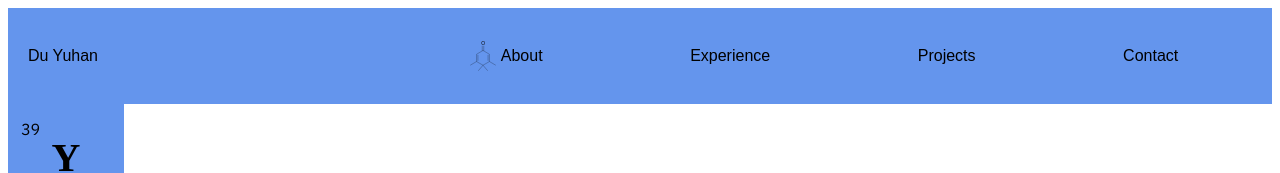
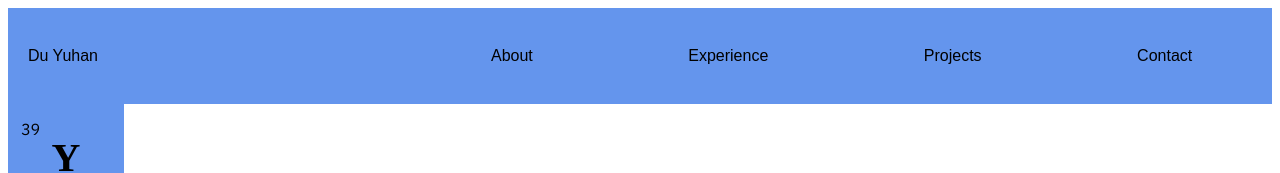
Before and after one commit to TwelvePenguins/penguin-portfolio, a React (Vite) app: page / in a window 1280 px wide. Shown: the top 173 px of the page. Built offline with nearby package versions, Linux system fonts and the light colour scheme; a web font is replaced by a local one.

Commit message:
add hover transitions

```diff
--- a/src/components/nav-bar/NavBar.jsx
+++ b/src/components/nav-bar/NavBar.jsx
@@ -7,13 +7,18 @@ export default function NavBar() {
             <p>Du Yuhan</p>
             {/* TODO: Above is a placeholder */}
             <div className={styles.menu}>
-                <div>
-                    <img src={penguinone}></img>
-                    About
+                <div className={styles.menuText}>
+                    <span>About</span>
                 </div>
-                <div>Experience</div>
-                <div>Projects</div>
-                <div>Contact</div>
+                <div className={styles.menuText}>
+                    <span>Experience</span>
+                </div>
+                <div className={styles.menuText}>
+                    <span>Projects</span>
+                </div>
+                <div className={styles.menuText}>
+                    <span>Contact</span>
+                </div>
             </div>
         </nav>
     )
--- a/src/components/nav-bar/NavBar.module.css
+++ b/src/components/nav-bar/NavBar.module.css
@@ -17,6 +17,10 @@ nav p {
     width: 70%;
 }
 
+.menu p {
+    margin: 0;
+}
+
 .menu div {
     font-family: "Elms Sans", sans-serif;
     height: 56px;
@@ -24,13 +28,44 @@ nav p {
     justify-content: center;
     display: flex;
     gap: 4px;
+    position: relative;
+    text-decoration: none;
 }
 
-.menu div:hover {
-    background-color: cadetblue;
-    transition: background-color 1s ease-out 0.25s;
+.menuText span {
+    position: relative;
 }
 
-.menu img {
+.menuText span::after {
+    content: "";
+    position: absolute;
+    left: 0;
+    bottom: 0;
+    width: 100%;
+    height: 2px;
+    background: black;
+    transform: scaleX(0);
+    transform-origin: left;
+    transition: transform 0.3s ease;
+}
+
+.menuText:hover span::after {
+    transform: scaleX(1)
+}
+
+.menuText::before {
+    content: "";
+    width: 2rem;
     height: 2rem;
+    background: url("../../assets/Penguinone.svg") center / contain no-repeat;
+
+    opacity: 0;
+    transform: scale(0.8);
+    transition: opacity 0.2s ease, transform 0.2s ease;
+
 }
+
+.menuText:hover::before {
+    opacity: 1;
+    transform: scale(1);
+}
```
